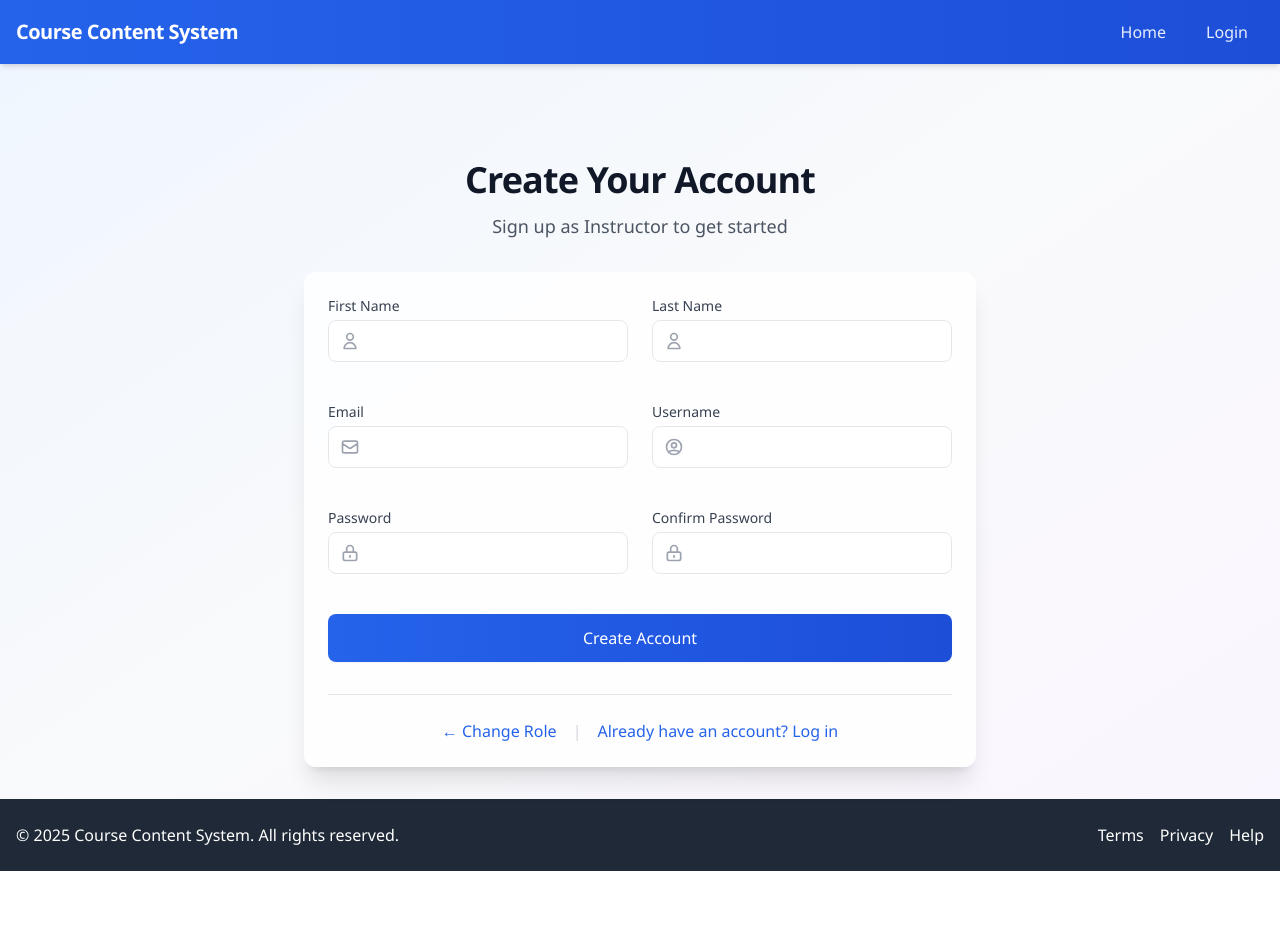
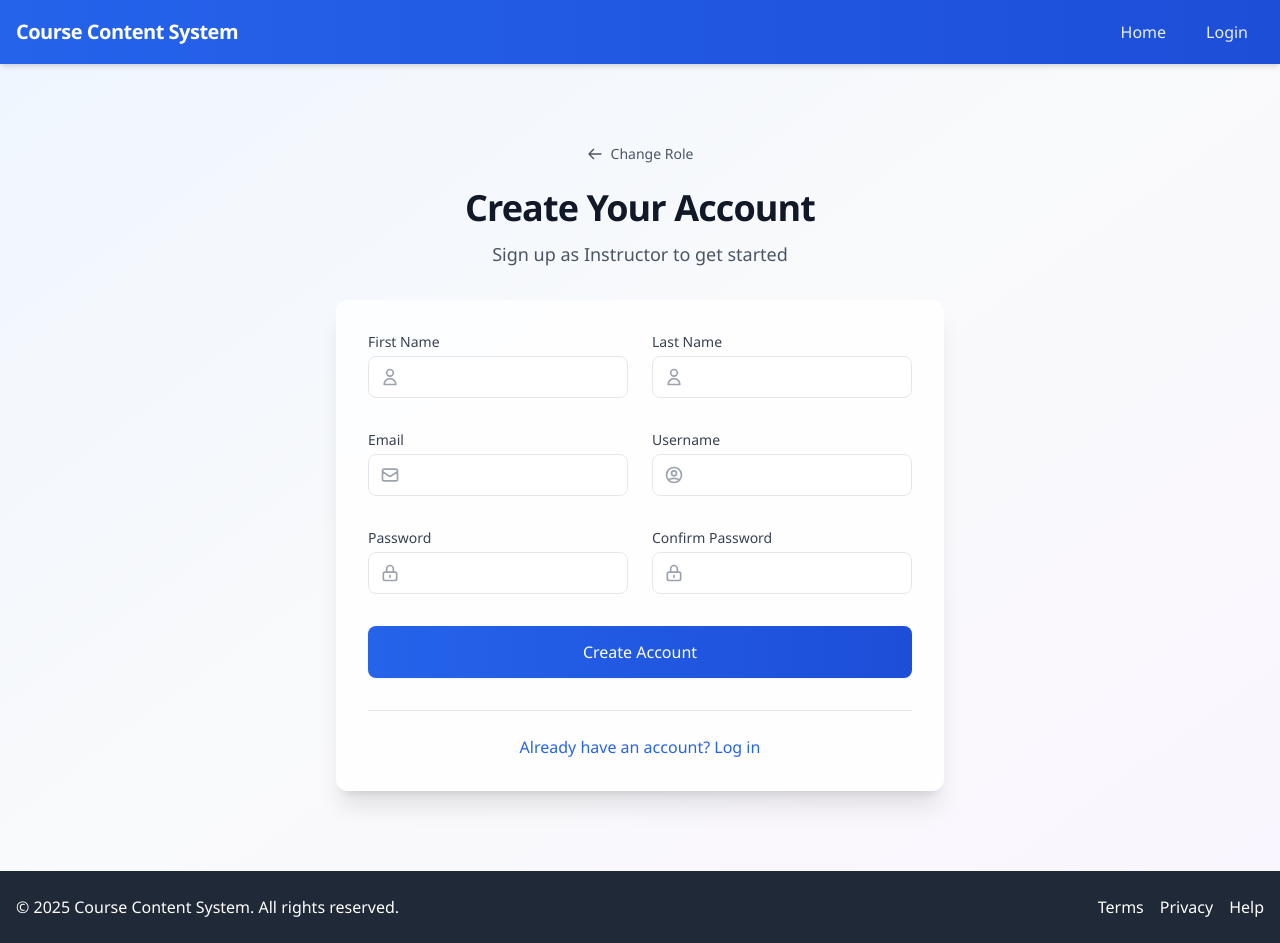
Before and after one commit to ldravidu/course-content-system, a React (Vite) app in the folder frontend/: page /signup/instructor in a window 1280 px wide. Before the commit the page ends 871 px from the top, so only its background shows below. Built offline with nearby package versions, Linux system fonts and the light colour scheme; no server answers.

Commit message:
Refactor Button component styles, update user checks in Header, modify AuthContext to return user data, and enhance SignUpPage layout and functionality

```diff
--- a/frontend/src/components/common/Button.jsx
+++ b/frontend/src/components/common/Button.jsx
@@ -23,7 +23,7 @@ function Button({
       disabled={disabled}
       onClick={onClick}
       className={`${baseStyles} ${variants[variant]} ${className} ${
-        disabled ? "cursor-not-allowed opacity-75" : "hover:-translate-y-0.5"
+        disabled ? "cursor-not-allowed opacity-75" : ""
       }`}
     >
       {children}
--- a/frontend/src/components/layout/Header.jsx
+++ b/frontend/src/components/layout/Header.jsx
@@ -47,7 +47,7 @@ function Header() {
           {/* Desktop Navigation */}
           <nav className="hidden md:flex items-center space-x-2">
             <NavLink to="/">Home</NavLink>
-            {user ? (
+            {user !== null ? (
               <>
                 <NavLink to="/courses">Courses</NavLink>
                 <button
@@ -67,7 +67,7 @@ function Header() {
         {isMenuOpen && (
           <nav className="md:hidden py-4 space-y-1">
             <NavLink to="/">Home</NavLink>
-            {user ? (
+            {user !== null ? (
               <>
                 <NavLink to="/courses">Courses</NavLink>
                 <button
--- a/frontend/src/context/AuthContext.jsx
+++ b/frontend/src/context/AuthContext.jsx
@@ -34,10 +34,7 @@ export function AuthProvider({ children }) {
 
   const register = async (userData) => {
     const response = await authAPI.register(userData);
-    const { token, user } = response.data;
-    localStorage.setItem("token", token);
-    setUser(user);
-    return user;
+    return response.data; // Just return the user data, don't set token or user state
   };
 
   const logout = () => {
--- a/frontend/src/pages/LoginPage.jsx
+++ b/frontend/src/pages/LoginPage.jsx
@@ -111,11 +111,7 @@ function LoginPage() {
             </div>
           )}
 
-          <Button
-            type="submit"
-            disabled={loading}
-            className="w-full py-3 transform hover:scale-[1.02]"
-          >
+          <Button type="submit" disabled={loading} className="w-full py-3">
             {loading ? (
               <span className="flex items-center justify-center">
                 <svg
--- a/frontend/src/pages/SignUpPage.jsx
+++ b/frontend/src/pages/SignUpPage.jsx
@@ -32,6 +32,14 @@ function SignUpPage() {
     setFormData((prev) => ({ ...prev, [name]: value }));
   };
 
+  const mapRole = (role) => {
+    const roleMap = {
+      student: "ROLE_STUDENT",
+      instructor: "ROLE_INSTRUCTOR",
+    };
+    return roleMap[role] || roleMap.student;
+  };
+
   const handleSubmit = async (e) => {
     e.preventDefault();
     setError("");
@@ -49,9 +57,9 @@ function SignUpPage() {
         email: formData.email,
         username: formData.username,
         password: formData.password,
-        role: formData.role,
+        role: mapRole(formData.role),
       });
-      navigate("/");
+      navigate("/login");
     } catch (err) {
       console.error("Registration error:", err);
       setError(err.response?.data?.message || "Registration failed");
@@ -66,8 +74,29 @@ function SignUpPage() {
   }
 
   return (
-    <div className="max-w-2xl mx-auto mt-16">
+    <div className="max-w-2xl mx-auto py-12 px-4 sm:px-6 lg:px-8">
       <div className="text-center mb-8">
+        <div className="flex items-center justify-center mb-6">
+          <Link
+            to="/signup"
+            className="inline-flex items-center text-sm text-gray-600 hover:text-gray-900"
+          >
+            <svg
+              className="w-4 h-4 mr-2"
+              fill="none"
+              stroke="currentColor"
+              viewBox="0 0 24 24"
+            >
+              <path
+                strokeLinecap="round"
+                strokeLinejoin="round"
+                strokeWidth="2"
+                d="M10 19l-7-7m0 0l7-7m-7 7h18"
+              />
+            </svg>
+            Change Role
+          </Link>
+        </div>
         <h1 className="text-4xl font-bold text-gray-900 tracking-tight">
           Create Your Account
         </h1>
@@ -77,8 +106,8 @@ function SignUpPage() {
         </p>
       </div>
 
-      <Card className="backdrop-blur-sm bg-white/80 shadow-xl border-0">
-        <form onSubmit={handleSubmit} className="space-y-6">
+      <Card className="backdrop-blur-sm bg-white/80 shadow-xl border-0 px-6 py-8 sm:px-8">
+        <form onSubmit={handleSubmit} className="space-y-4">
           <div className="grid grid-cols-1 md:grid-cols-2 gap-6">
             <Input
               label="First Name"
@@ -227,7 +256,7 @@ function SignUpPage() {
           </div>
 
           {error && (
-            <div className="text-red-600 text-center bg-red-50 rounded-lg p-3 text-sm">
+            <div className="text-red-600 text-center bg-red-50 rounded-lg p-4 text-sm">
               {error}
             </div>
           )}
@@ -235,7 +264,7 @@ function SignUpPage() {
           <Button
             type="submit"
             disabled={loading}
-            className="w-full py-3 transform hover:scale-[1.02]"
+            className="w-full py-3.5 text-base font-medium"
           >
             {loading ? (
               <span className="flex items-center justify-center">
@@ -268,15 +297,8 @@ function SignUpPage() {
 
         <div className="mt-8 pt-6 border-t border-gray-200 text-center">
           <Link
-            to="/signup"
-            className="text-blue-600 hover:text-blue-800 font-medium transition-colors mr-4"
-          >
-            ← Change Role
-          </Link>
-          <span className="text-gray-300">|</span>
-          <Link
             to="/login"
-            className="text-blue-600 hover:text-blue-800 font-medium transition-colors ml-4"
+            className="text-blue-600 hover:text-blue-800 font-medium transition-colors"
           >
             Already have an account? Log in
           </Link>
```
